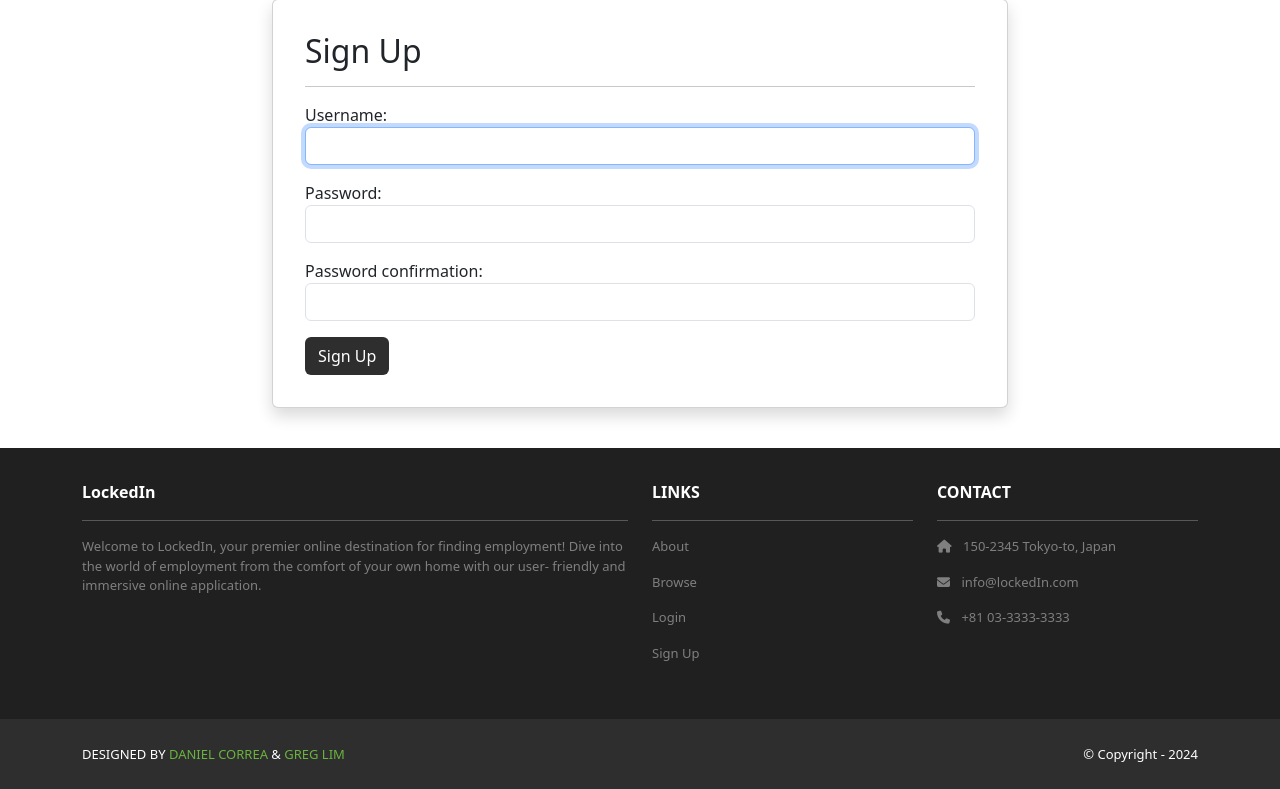
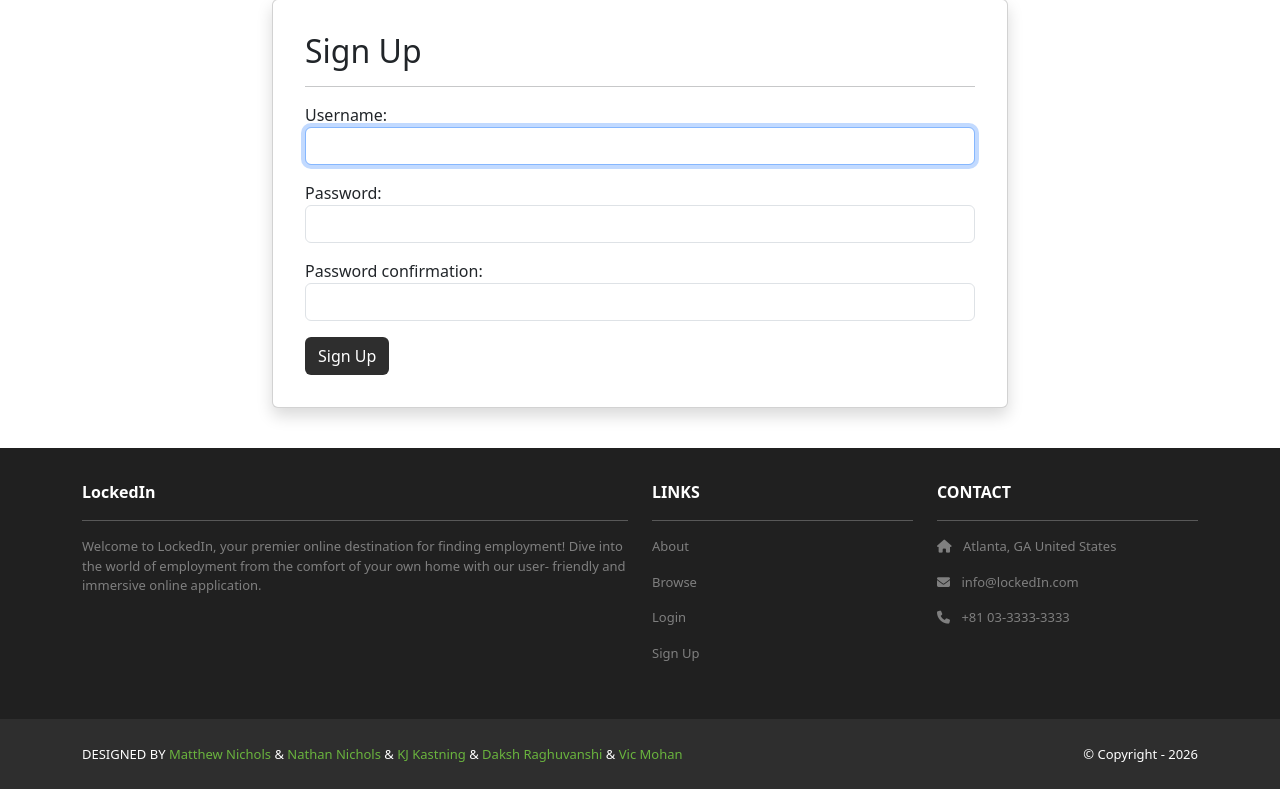
Before and after one commit to StealthyFearZ/lockedin, a Django app: page /accounts/signup in a window 1280 px wide. Shown: the part 129-918 px from the top of the page. Run offline with Django 5.2, Linux system fonts and the light colour scheme; parts of the project's set-up code (start-up, migrations or seed data) failed here and were passed over; some libraries are stand-ins or nearby versions.

Commit message:
Added authors to footer & added Copyright

```diff
--- a/lockedin/lockedin/templates/base.html
+++ b/lockedin/lockedin/templates/base.html
@@ -142,7 +142,7 @@
             <b>CONTACT</b>
             <hr />
             <p><i class="fas fa-home me-2"></i>
-              150-2345 Tokyo-to, Japan
+              Atlanta, GA United States
             </p>
             <p><i class="fas fa-envelope me-2"></i>
               info@lockedIn.com
@@ -159,14 +159,20 @@
            justify-content-between">
         <div class="me-5 text-white">
           <span>DESIGNED BY
-            <a href="https://www.x.com/danielgarax"
-            target="_blank">DANIEL CORREA</a> &
-            <a href="https://www.x.com/greglim81"
-            target="_blank">GREG LIM</a>
+            <a href="https://github.com/StealthyFearZ/lockedin"
+            target="_blank">Matthew Nichols</a> &
+            <a href="https://github.com/StealthyFearZ/lockedin"
+            target="_blank">Nathan Nichols</a> &
+            <a href="https://github.com/StealthyFearZ/lockedin"
+            target="_blank">KJ Kastning</a> &
+            <a href="https://github.com/StealthyFearZ/lockedin"
+            target="_blank">Daksh Raghuvanshi</a> &
+            <a href="https://github.com/StealthyFearZ/lockedin"
+            target="_blank">Vic Mohan</a>
           </span>
         </div>
         <div class="text-white">
-          <span>© Copyright - 2024</span>
+          <span>© Copyright - 2026</span>
         </div>
       </div>
     </section>
```
